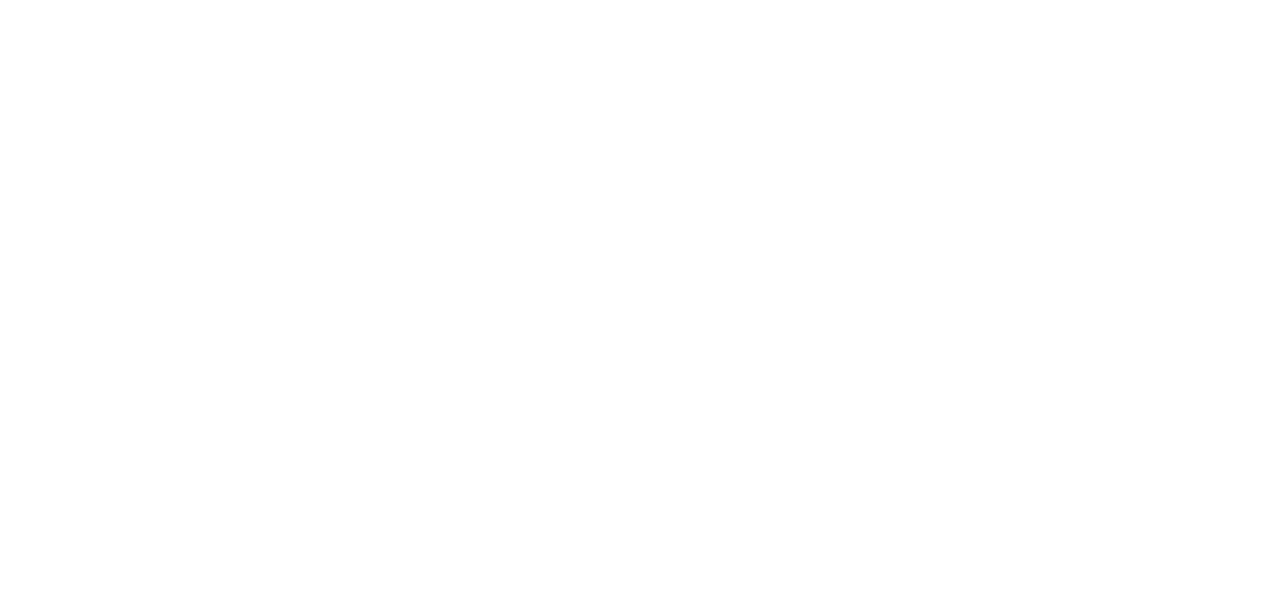
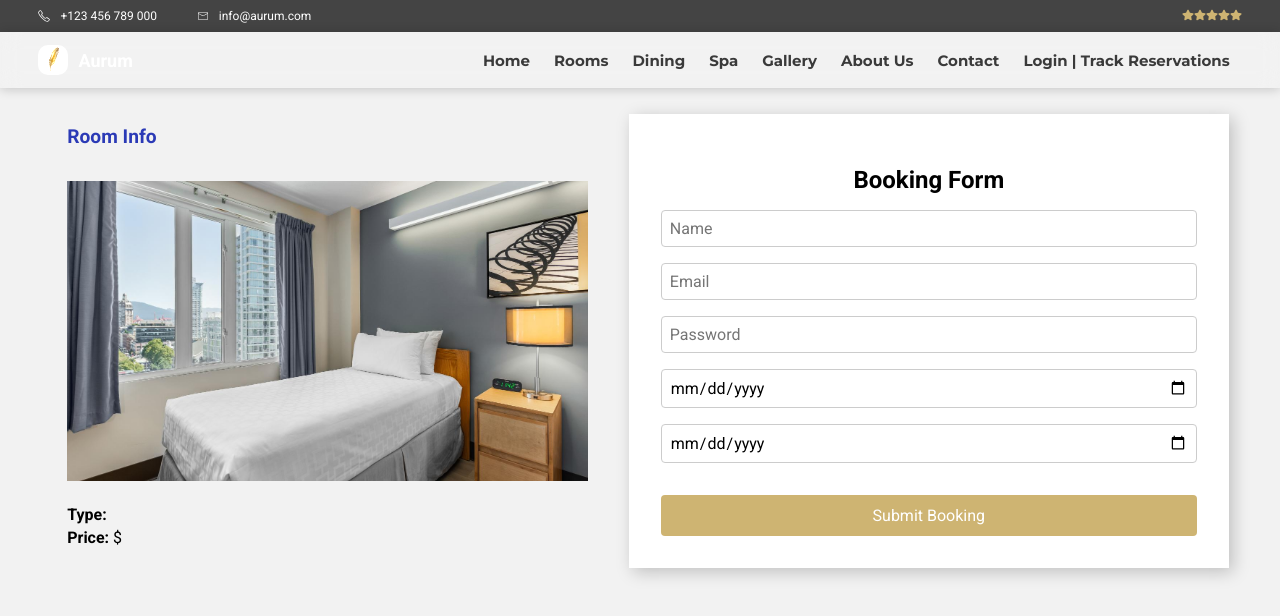
Before and after one commit to youssefelghamour/hotel-booking, a React (Create React App) app in the folder client/: page /reserve/1 in a window 1280 px wide. Before the commit this address had no page. Shown: the top 616 px of the page. Built offline with nearby package versions, Linux system fonts and the light colour scheme; a web font is replaced by a local one.

Commit message:
Add Reservation page

```diff
--- a/client/src/App.js
+++ b/client/src/App.js
@@ -1,10 +1,12 @@
 import { Routes, Route } from 'react-router-dom';
-import Home from './pages/Home';
+import Home from './pages/Home/Home';
+import Reservation from './pages/Reservation/Reservation';
 
 const App = () => {
   return (
     <Routes>
       <Route path="/" element={<Home />} />
+      <Route path="/reserve/:id" element={<Reservation />} />
     </Routes>
   );
 };
--- a/client/src/components/BookingForm/BookingFormStyles.js
+++ b/client/src/components/BookingForm/BookingFormStyles.js
@@ -6,8 +6,11 @@
         gridTemplateColumns: '1fr 1fr',
         gap: '25px',
         width: '92%',
-        top: '-170px',
+        //top: '-170px',
         position: 'relative',
+        alignItems: 'center',
+        justifySelf: 'center',
+        marginTop: 'calc(5.5rem + 2%)', // to account for the header (3.5rem header + 2rem topHeader) and header padding (2%)
     },
 
     bookingForm: {
--- a/client/src/components/Rooms/Rooms.js
+++ b/client/src/components/Rooms/Rooms.js
@@ -8,7 +8,7 @@
 import { PiBathtub } from "react-icons/pi";
 import { RiSafeLine } from "react-icons/ri";
 import { IoBedOutline } from "react-icons/io5";
-
+import { useNavigate } from 'react-router-dom';
 
 
 const images = {
@@ -21,7 +21,24 @@
 };
 
 
+const withNavigate = (WrappedComponent) => {
+    return function WithNavigate(props) {
+        // 'useNavigate' hook provides navigation function, allowing us to redirect
+        const navigate = useNavigate();
+
+        // Return the wrapped component with all the original props and the new 'navigate' prop
+        return <WrappedComponent {...props} navigate={navigate} />;
+    };
+};
+
+
 class Room extends Component {
+    handleClick = (id) => {
+        const room = this.props.room;
+        // passing the entire room object to the next page
+        this.props.navigate(`/reserve/${id}`, { state: { room } });
+    };
+
     render() {
         const { room } = this.props;
         const { type, price, available } = {...room};
@@ -46,13 +63,15 @@
                     </div>
                     <p className={css(styles.roomPrice)}><b>${price}</b></p>
                     <p className={css(styles.roomAvailability)}>{available} available rooms</p>
-                <button className={css(styles.button)} disabled={available === 0} onClick={() => this.props.onBook(room)}>Book Now</button>
+                    <button className={css(styles.button)} disabled={available === 0} onClick={() => this.handleClick(room._id)}>Book Now</button>
                 </div>
 
             </div>
         );
     }
 }
+
+const RoomWithNav = withNavigate(Room);
 
 class Rooms extends Component {
     constructor(props) {
@@ -83,7 +102,7 @@
             <div className={css(styles.rooms)}>
                 <div className={css(styles.roomList)}>
                     {this.state.rooms.map((room, index) => (
-                    <Room key={index} room={room} onBook={this.props.onRoomSelect} />
+                        <RoomWithNav key={index} room={room} onBook={this.props.onRoomSelect} />
                     ))}
                 </div>
             </div>
--- /dev/null
+++ b/client/src/pages/Reservation/Reservation.css
@@ -0,0 +1,10 @@
+* {
+    box-sizing: border-box;
+    font-family: 'Roboto', sans-serif;
+
+}
+
+
+body {
+    background: #f2f2f2;
+}
--- /dev/null
+++ b/client/src/pages/Reservation/Reservation.js
@@ -0,0 +1,40 @@
+import { Component } from "react";
+import BookingForm from "../../components/BookingForm/BookingForm";
+import { useNavigate, useParams, useLocation } from 'react-router-dom';
+import Header from "../../components/Header/Header";
+import "./Reservation.css";
+
+
+// Function wraps a component to inject URL params
+const withParams = (WrappedComponent) => {
+    // Returns wrapped component with new functionality
+    return function WithParams(props) {
+
+        // Extracts URL parameters using 'useParams' hook
+        const params = useParams();
+
+        // 'useNavigate' hook provides navigation function, allowing us to redirect
+        const navigate = useNavigate();
+
+        // 'useLocation' hook provides access to the current location object, the room object passed down in state
+        const location = useLocation();
+
+        // Passes original props and adds URL params as props
+        return <WrappedComponent {...props} params={params} navigate={navigate} location={location}/>;
+    };
+};
+
+class Reservation extends Component {
+    render() {
+        const room = this.props.location?.state?.room;
+
+        return (
+            <div className="Reservation">
+                <Header />
+                <BookingForm room={room} />
+            </div>
+        );
+    }
+}
+
+export default withParams(Reservation);
```
Also changed, not shown: client/src/pages/Home/Home.js (renamed from client/src/pages/Home.js, +8 -8 lines), client/src/pages/Home/Home.css (renamed from client/src/pages/Home.css). Lines whose indentation alone changed are shown as unchanged.
